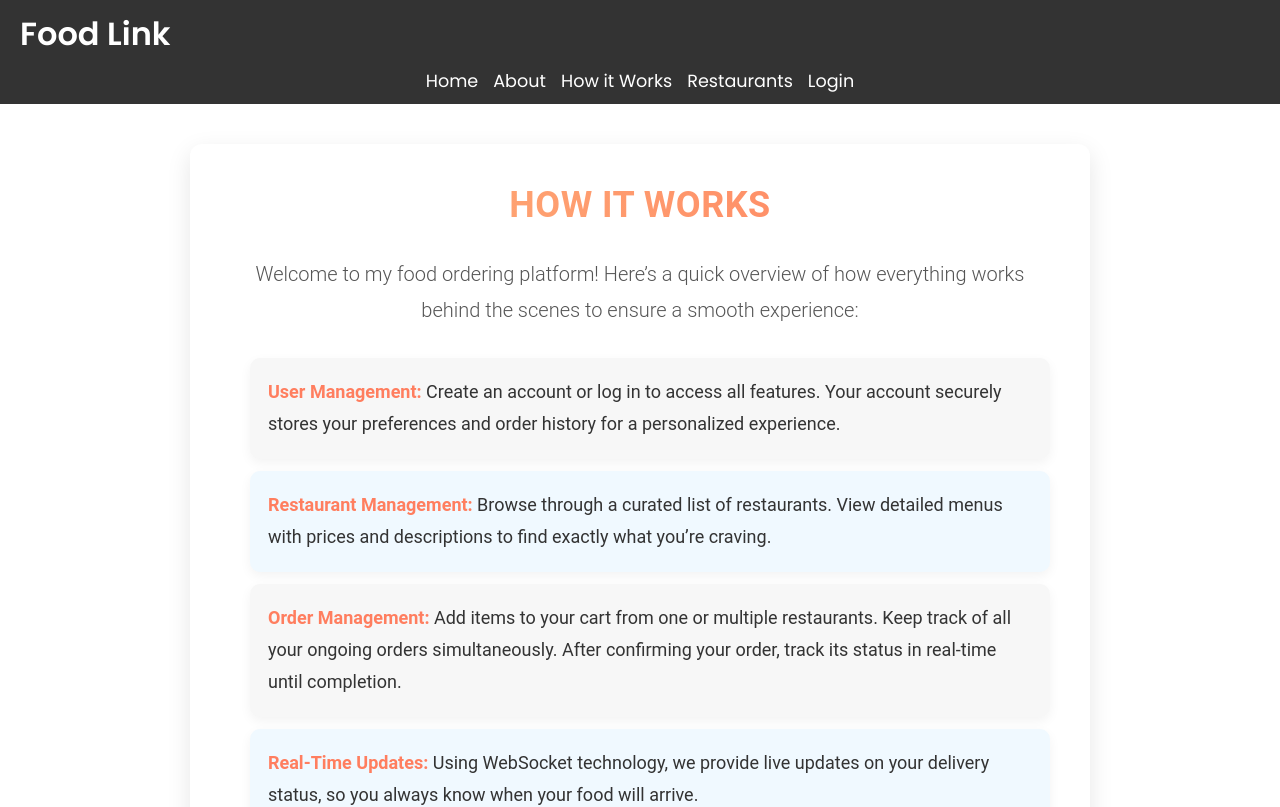
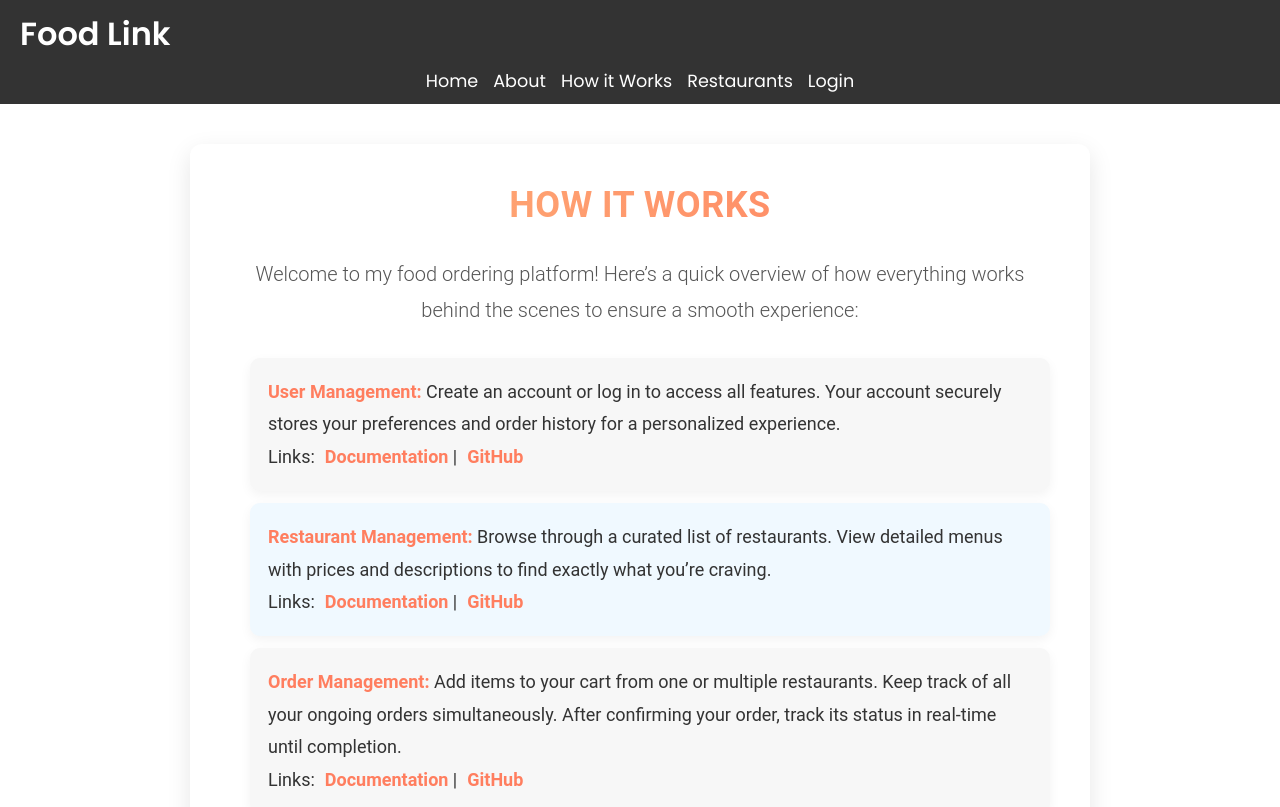
Before and after one commit to razmazlih/FoodLink-front, a React (Create React App) app: page /how-it-works in a window 1280 px wide. Shown: the top 807 px of the page. Built offline with nearby package versions, Linux system fonts and the light colour scheme; no server answers.

Commit message:
add links to docs of servers

```diff
--- a/src/components/how-it-works/HowItWorksMain.css
+++ b/src/components/how-it-works/HowItWorksMain.css
@@ -99,3 +99,14 @@
         transform: translateY(0);
     }
 }
+
+.service-link {
+    color: #ff7e5f;
+    font-weight: 600;
+    text-decoration: none;
+    margin-left: 10px;
+}
+
+.service-link:hover {
+    text-decoration: underline;
+}
--- a/src/components/how-it-works/HowItWorksMain.jsx
+++ b/src/components/how-it-works/HowItWorksMain.jsx
@@ -14,17 +14,29 @@ function HowItWorksMain() {
             <strong>User Management:</strong> Create an account or log in to
             access all features. Your account securely stores your preferences
             and order history for a personalized experience.
+            <br/>
+            Links:
+            <a href="https://userbase-xqd2.onrender.com" target="_blank" rel="noopener noreferrer" className="service-link">Documentation</a> |
+            <a href="https://github.com/razmazlih/UserBase" target="_blank" rel="noopener noreferrer" className="service-link">GitHub</a>
           </li>
           <li className="step-item">
             <strong>Restaurant Management:</strong> Browse through a curated
             list of restaurants. View detailed menus with prices and
             descriptions to find exactly what you’re craving.
+            <br/>
+            Links:
+            <a href="https://dishboard.onrender.com" target="_blank" rel="noopener noreferrer" className="service-link">Documentation</a> |
+            <a href="https://github.com/razmazlih/DishBoard" target="_blank" rel="noopener noreferrer" className="service-link">GitHub</a>
           </li>
           <li className="step-item">
             <strong>Order Management:</strong> Add items to your cart from one
             or multiple restaurants. Keep track of all your ongoing orders
             simultaneously. After confirming your order, track its status
             in real-time until completion.
+            <br/>
+            Links:
+            <a href="https://orderline.onrender.com/docs" target="_blank" rel="noopener noreferrer" className="service-link">Documentation</a> |
+            <a href="https://github.com/razmazlih/OrderLine" target="_blank" rel="noopener noreferrer" className="service-link">GitHub</a>
           </li>
           <li className="step-item">
             <strong>Real-Time Updates:</strong> Using WebSocket technology, we
```
Lines whose indentation alone changed are shown as unchanged.
